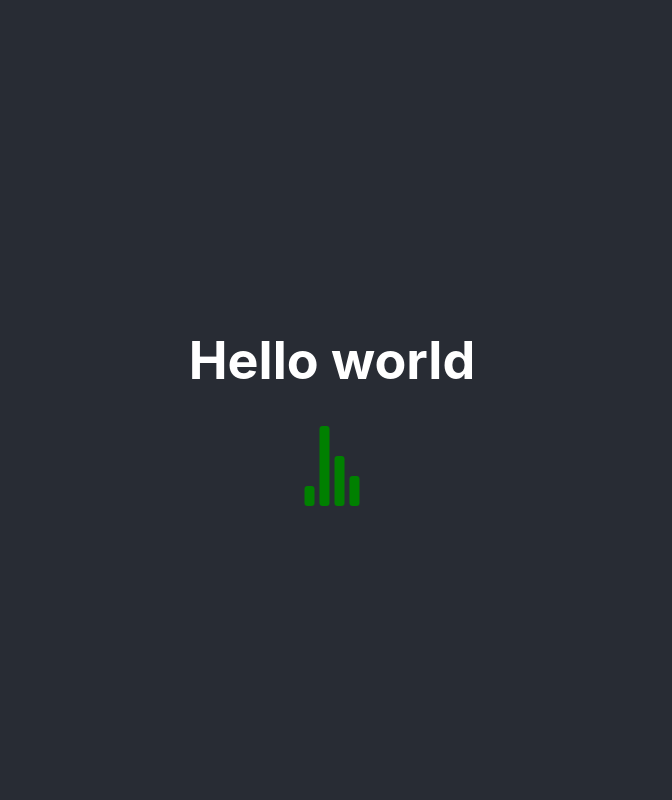
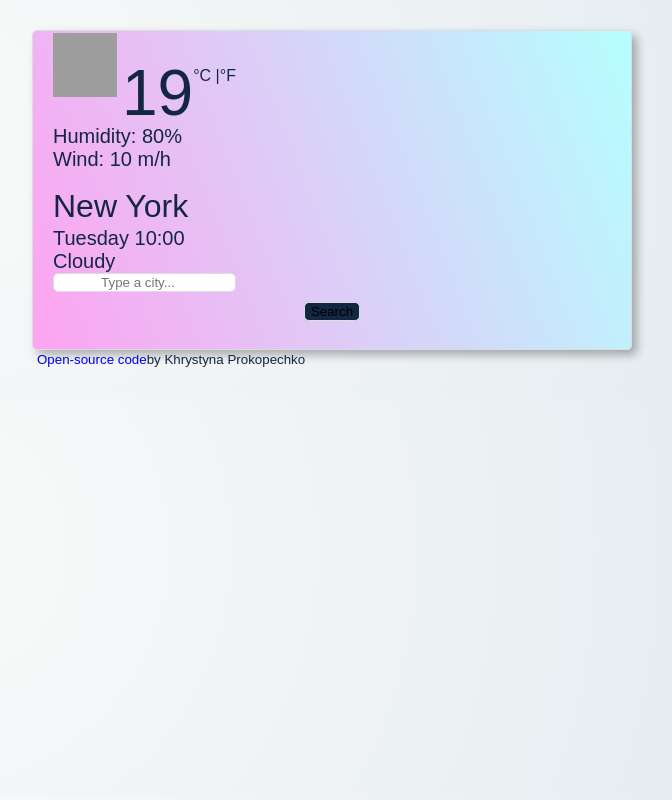
Before and after one commit to prokopechkok/weather-react, a React (Create React App) app: page / in a window 1280 px wide. Shown: the whole page, without its empty margins (308-980 px from the left). Built offline with nearby package versions, Linux system fonts and the light colour scheme; no server answers; grey boxes are pictures that could not be loaded.

Commit message:
moved weather project to vs code

```diff
--- a/src/App.css
+++ b/src/App.css
@@ -1,38 +1,31 @@
-.App {
-  text-align: center;
+body {
+  font-family: "Poppins", sans-serif;
+  color: #132743;
+  background: radial-gradient(
+    circle at 18.7% 37.8%,
+    rgb(250, 250, 250) 0%,
+    rgb(225, 234, 238) 90%
+  );
 }
-
-.App-logo {
-  height: 40vmin;
-  pointer-events: none;
+h1 {
+  font-size: 24 px;
+  font-weight: 400;
+  line-height: 28px;
+  margin-bottom: 7px;
 }
-
-@media (prefers-reduced-motion: no-preference) {
-  .App-logo {
-    animation: App-logo-spin infinite 20s linear;
-  }
+ul {
+  margin: 0;
+  padding: 0;
 }
-
-.App-header {
-  background-color: #282c34;
-  min-height: 100vh;
-  display: flex;
-  flex-direction: column;
-  align-items: center;
-  justify-content: center;
-  font-size: calc(10px + 2vmin);
-  color: white;
+li {
+  color: #132743;
+  list-style: none;
+  margin: 0;
+  padding: 0;
+  font-size: 20px;
+  font-weight: 500;
+  line-height: 19 px;
 }
-
-.App-link {
-  color: #61dafb;
+li:first-letter {
+  text-transform: capitalize;
 }
-
-@keyframes App-logo-spin {
-  from {
-    transform: rotate(0deg);
-  }
-  to {
-    transform: rotate(360deg);
-  }
-}
--- a/src/App.js
+++ b/src/App.js
@@ -1,13 +1,10 @@
-import "./App.css";
+import "./Weather.css";
 import Weather from "./Weather";
 
 function App() {
   return (
     <div className="App">
-      <header className="App-header">
-        <h1>Hello world</h1>
-        <Weather city="London" />
-      </header>
+      <Weather />
     </div>
   );
 }
--- /dev/null
+++ b/src/Weather.css
@@ -0,0 +1,94 @@
+.Weather .weather-app-wrapper {
+  max-width: 600px;
+  margin: 30px auto;
+}
+.Weather .weather-app {
+  padding: 20px;
+  border: 1px solid #dadde1;
+  border-radius: 5px;
+  box-shadow: 5px 5px 10px rgba(0, 0, 0, 0.3);
+  background: linear-gradient(
+    68.6deg,
+    rgb(252, 165, 241) 1.8%,
+    rgb(181, 255, 255) 100.5%
+  );
+  color: #132743;
+}
+.Weather .overview {
+  margin-bottom: 0;
+}
+.Weather .weather-temperature img {
+  position: relative;
+  top: -18px;
+  margin-top: 0;
+  margin-right: 5px;
+  height: 64px;
+  width: 64px;
+}
+.Weather .weather-temperature strong {
+  font-size: 64px;
+  line-height: 1;
+  font-weight: 400;
+}
+.Weather .weather-temperature .units {
+  position: relative;
+  font-size: 16px;
+  top: -34px;
+}
+
+.Weather .weather-temperature .active {
+  cursor: default;
+  text-decoration: none;
+}
+.Weather .weather-temperature .active:hover {
+  text-decoration: none;
+}
+.Weather .weather-forecast {
+  margin-top: 15px;
+  text-align: center;
+  color: #132743;
+}
+.Weather .weather-forecast-date {
+  font-size: 18px;
+  font-weight: 500;
+  line-height: 18 px;
+}
+.Weather .weather-forecast-temperatures {
+  padding: 0;
+  font-size: 16px;
+  font-weight: 500;
+  line-height: 17 px;
+}
+.Weather .weather-forecast-temperature-min {
+  opacity: 0.7;
+}
+.Weather .btn-primary {
+  background: #132743;
+  border-color: none;
+  border: 1px solid #dadde1;
+  border-radius: 5px;
+  display: block;
+  margin: 0 auto;
+  position: relative;
+  top: 7px;
+
+  font-weight: 200;
+}
+.Weather .btn-primary:hover {
+  background: #407088;
+}
+.Weather .form-control {
+  border: 1px solid #dadde1;
+  border-radius: 5px;
+  margin-bottom: 3px;
+  text-align: center;
+}
+.Weather #celsius-link,
+.Weather #fahrenheit-link {
+  text-decoration: none;
+  color: #132743;
+}
+.Weather #footer {
+  text-decoration: none;
+  margin-left: 5px;
+}
--- a/src/Weather.js
+++ b/src/Weather.js
@@ -1,26 +1,95 @@
 import React from "react";
-import axios from "axios";
-import { Audio } from "react-loader-spinner";
+import "./Weather.css";
 
-export default function Weather(props) {
-  function handleResponse(response) {
-    alert(
-      `The weather in ${response.data.name} is ${response.data.main.temp}C`
-    );
-  }
-  let apiKey = "8438301216c2822a596249b61bb568d7";
-  let url = `https://api.openweathermap.org/data/2.5/weather?q=${props.city}&appid=${apiKey}&units=metric`;
-  axios.get(url).then(handleResponse);
-
+export default function Weather() {
+  let weatherData = {
+    city: "New York",
+    temperature: 19,
+    date: "Tuesday 10:00",
+    description: "Cloudy",
+    imgUrl: "https://ssl.gstatic.com/onebox/weather/64/sunny.png",
+    humidity: 80,
+    wind: 10,
+  };
   return (
-    <Audio
-      height="80"
-      width="80"
-      radius="9"
-      color="green"
-      ariaLabel="loading"
-      wrapperStyle
-      wrapperClass
-    />
+    <div className="Weather">
+      <div class="weather-app-wrapper">
+        <div class="weather-app">
+          <div class="row">
+            <div class="col-6">
+              <div class="clearfix weather-temperature">
+                <img
+                  src={weatherData.imgUrl}
+                  alt="cloudy"
+                  id="icon"
+                  class="float-left"
+                />
+                <span class="float-left">
+                  <strong id="temperature">{weatherData.temperature}</strong>
+                  <span class="units">
+                    <a href="#" id="celsius-link" class="active">
+                      °C
+                    </a>{" "}
+                    |
+                    <a href="#" id="fahrenheit-link">
+                      °F
+                    </a>
+                  </span>
+                </span>
+              </div>
+            </div>
+            <div class="col-6">
+              <ul>
+                <li>
+                  Humidity: <span id="humidity">{weatherData.humidity}</span>%
+                </li>
+                <li>
+                  Wind: <span id="wind">{weatherData.wind}</span> m/h
+                </li>
+              </ul>
+            </div>
+          </div>
+          <div class="row">
+            <div class="col-6">
+              <div class="overview">
+                <h1 id="city">{weatherData.city}</h1>
+                <ul>
+                  <li>
+                    <span id="date">{weatherData.date}</span>
+                  </li>
+                  <li id="description">{weatherData.description}</li>
+                </ul>
+              </div>
+            </div>
+            <div class="col-6">
+              <form id="search-form" class="">
+                <input
+                  type="search"
+                  placeholder="Type a city..."
+                  class="form-control"
+                  id="city-input"
+                  autocomplete="off"
+                />
+                <input
+                  type="submit"
+                  value="Search"
+                  class="btn btn-primary w-30"
+                />
+              </form>
+            </div>
+          </div>
+          <div class="weather-forecast" id="forecast"></div>
+        </div>
+        <small>
+          <a
+            href="https://github.com/prokopechkok/Vanilla_Weather_App_Plus"
+            id="footer"
+          >
+            Open-source code
+          </a>
+          by Khrystyna Prokopechko
+        </small>
+      </div>
+    </div>
   );
 }
--- a/src/index.css
+++ b/src/index.css
@@ -1,13 +1,31 @@
 body {
+  font-family: "Poppins", sans-serif;
+  color: #132743;
+  background: radial-gradient(
+    circle at 18.7% 37.8%,
+    rgb(250, 250, 250) 0%,
+    rgb(225, 234, 238) 90%
+  );
+}
+h1 {
+  font-size: 24 px;
+  font-weight: 400;
+  line-height: 28px;
+  margin-bottom: 7px;
+}
+ul {
   margin: 0;
-  font-family: -apple-system, BlinkMacSystemFont, 'Segoe UI', 'Roboto', 'Oxygen',
-    'Ubuntu', 'Cantarell', 'Fira Sans', 'Droid Sans', 'Helvetica Neue',
-    sans-serif;
-  -webkit-font-smoothing: antialiased;
-  -moz-osx-font-smoothing: grayscale;
+  padding: 0;
 }
-
-code {
-  font-family: source-code-pro, Menlo, Monaco, Consolas, 'Courier New',
-    monospace;
+li {
+  color: #132743;
+  list-style: none;
+  margin: 0;
+  padding: 0;
+  font-size: 20px;
+  font-weight: 500;
+  line-height: 19 px;
 }
+li:first-letter {
+  text-transform: capitalize;
+}
```
